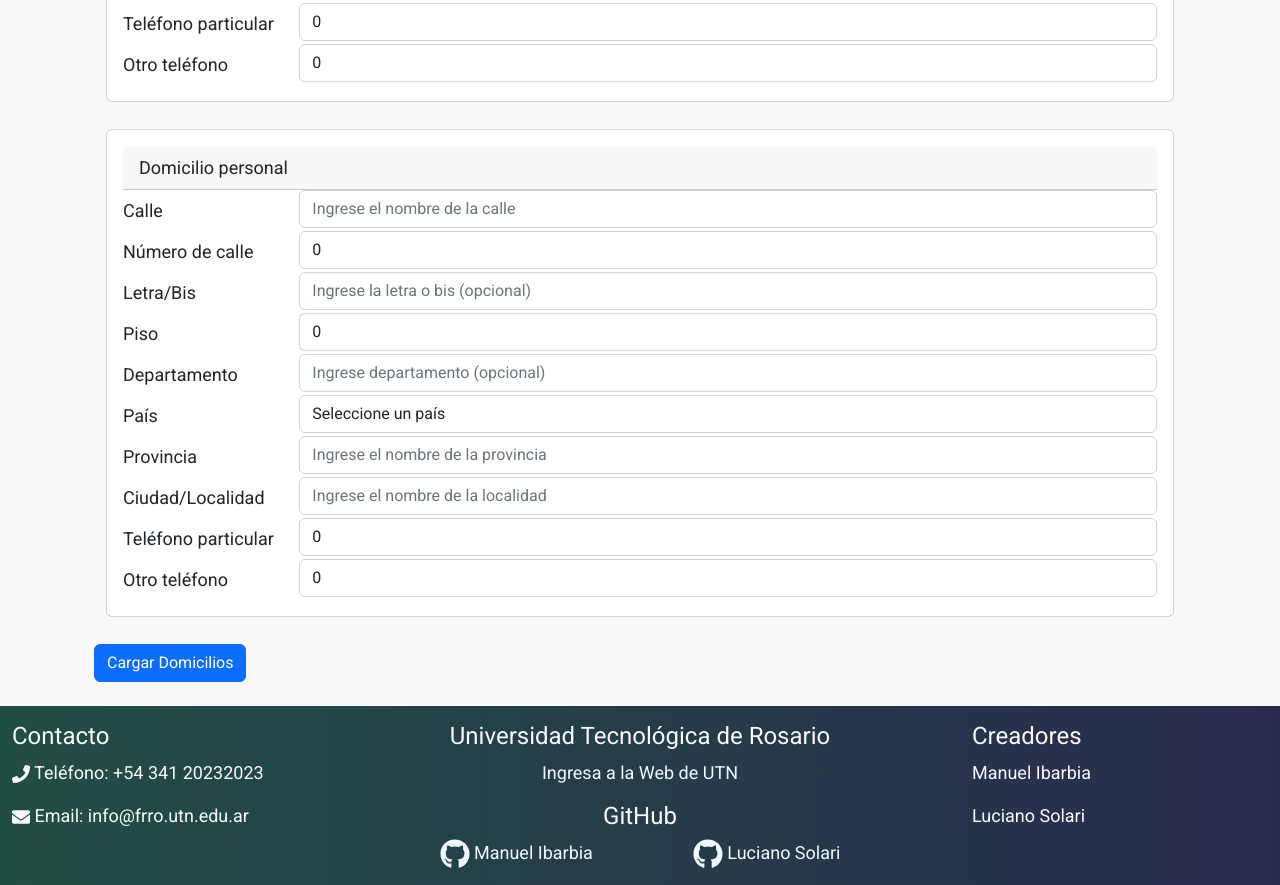
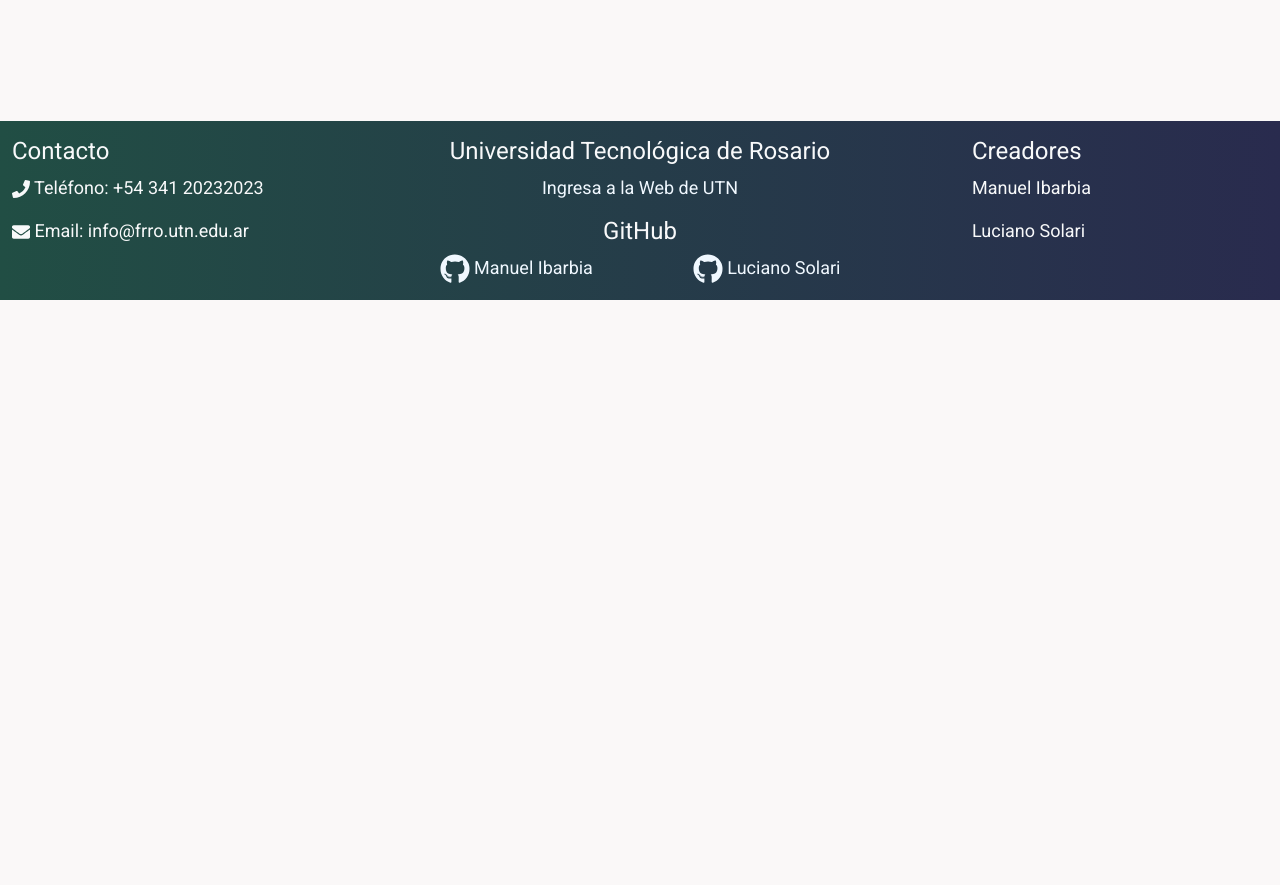
Before and after one commit to Lucianosolari/BolsaDeTrabajo, a React (Vite) app in the folder BolsaDeTrabajo/: page /addressStudent in a window 1280 px wide. Shown: the part 500-1385 px from the top of the page. After the commit the page ends 800 px from the top, so only its background shows below. Built offline with nearby package versions, Linux system fonts and the light colour scheme.

Commit message:
Formulario de address y otros cambios

```diff
--- a/BolsaDeTrabajo/src/api.jsx
+++ b/BolsaDeTrabajo/src/api.jsx
@@ -272,7 +272,7 @@ export async function createStudent(studentData) {
   }
 }
 
-export async function updateStudentAddressInfo(token, addressData) {
+export async function updateStudentAddressInfo({ token, addressData }) {
   try {
     const response = await fetch(`${DB_DOMAIN}/Student/addStudentAdressInfo`, {
       method: "PUT",
@@ -280,14 +280,35 @@ export async function updateStudentAddressInfo(token, addressData) {
         "Content-Type": "application/json",
         Authorization: `Bearer ${token}`,
       },
-      body: JSON.stringify(addressData),
+      body: JSON.stringify({
+        familyStreet: addressData.familyStreet,
+        familyStreetNumber: addressData.familyStreetNumber,
+        familyStreetLetter: addressData.familyStreetLetter,
+        familyFloor: addressData.familyFloor,
+        familyDepartment: addressData.familyDepartment,
+        familyCountry: addressData.familyCountry,
+        familyProvince: addressData.familyProvince,
+        familyLocation: addressData.familyLocation,
+        familyPersonalPhone: addressData.familyPersonalPhone,
+        familyOtherPhone: addressData.familyOtherPhone,
+
+        personalStreet: addressData.personalStreet,
+        personalStreetNumber: addressData.personalStreetNumber,
+        personalStreetLetter: addressData.personalStreetLetter,
+        personalFloor: addressData.personalFloor,
+        personalDepartment: addressData.personalDepartment,
+        personalCountry: addressData.personalCountry,
+        personalProvince: addressData.personalProvince,
+        personalLocation: addressData.personalLocation,
+        personalPersonalPhone: addressData.personalPersonalPhone,
+        personalOtherPhone: addressData.personalOtherPhone
+      }),
     });
-
     if (!response.ok) {
-      const data = await response.json();
-      throw new Error(data.error);
+      const errorResponse = await response.text();
+      const errorMessage = errorResponse || "Error desconocido";
+      throw new Error(errorMessage);
     }
-
     const data = await response.json();
     return data;
   } catch (error) {
--- a/BolsaDeTrabajo/src/components/NavBar/StudentMenu.jsx
+++ b/BolsaDeTrabajo/src/components/NavBar/StudentMenu.jsx
@@ -48,11 +48,7 @@ const StudentMenu = () => {
         </Dropdown.Toggle>
 
         <Dropdown.Menu>
-          <Dropdown.Item
-            as={Link}
-            to="/addressStudent"
-            style={{ margin: "0px" }}
-          >
+          <Dropdown.Item as={Link} to="/addressStudent" style={{ margin: "0px" }}>
             <FaUser className="mr-2" /> Domicilio
           </Dropdown.Item>
           <Dropdown.Item
--- a/BolsaDeTrabajo/src/components/Offers/Offers.jsx
+++ b/BolsaDeTrabajo/src/components/Offers/Offers.jsx
@@ -51,7 +51,7 @@ function Offers() {
 
   return (
     <Container style={{ marginBlock: "20px" }}>
-      {user.UserType === 'Student' ? (
+      {user && user.userType === 'Student' ? (
         offersData.length > 0 ? (
           <h1>¡Estas son las ofertas que tenemos para vos!</h1>
         ) : (
--- a/BolsaDeTrabajo/src/components/Students/AddressForm.jsx
+++ b/BolsaDeTrabajo/src/components/Students/AddressForm.jsx
@@ -12,7 +12,9 @@ import { useContext } from "react";
 import { updateStudentAddressInfo } from "../../api";
 import { UserContext } from "../../context/UserContext";
 
-export default function AddressForm() {
+const AddressForm = () => {
+  const { user } = useContext(UserContext);
+
   const [personalStreet, setPersonalStreet] = useState("");
   const [personalStreetNumber, setPersonalStreetNumber] = useState(0);
   const [personalStreetLetter, setPersonalStreetLetter] = useState("");
@@ -37,13 +39,10 @@ export default function AddressForm() {
 
   const [showAlert, setShowAlert] = useState("");
   const [showAlertValidation, setShowAlertValidation] = useState(false);
-  const [error, setError] = useState("");
+  const [apiError, setApiError] = useState("");
 
-  const { user } = useContext(UserContext);
-
-  const handleClickUpdateStudentAddressInfo = async (e) => {
-    e.preventDefault();
-    try {
+  const handleClickUpdateStudentAddressInfo = async (event) => {
+    event.preventDefault();
     if (
       !familyStreet ||
       !familyStreetNumber ||
@@ -64,9 +63,11 @@ export default function AddressForm() {
       return;
     }
     setShowAlert(false);
-      setError(false);
-
-      const data = await updateStudentAddressInfo(user.token, {
+    setApiError(false);
+    try {
+      const data = await updateStudentAddressInfo({
+        token: user.token,
+          addressData: {
           familyStreet: familyStreet,
           familyStreetNumber: familyStreetNumber,
           familyStreetLetter: familyStreetLetter,
@@ -87,16 +88,16 @@ export default function AddressForm() {
           personalLocation: personalLocation,
           personalPersonalPhone: personalPersonalPhone,
           personalOtherPhone: personalOtherPhone,
-      });
-
+      }});
       setShowAlert(true);
     } catch (error) {
-      setError(error);
+      setApiError(error.message);
     }
   };
 
   return (
     <>
+    {user && user.userType === 'Student' ? (
       <Container className="my-4">
       <div className="container">
         <Card>
@@ -127,7 +128,7 @@ export default function AddressForm() {
                   placeholder="Ingrese el número de la calle"
                   value={familyStreetNumber}
                   onChange={(e) =>
-                      setFamilyStreetNumber(parseInt(e.target.value))
+                    setFamilyStreetNumber(e.target.value)
                   }
                 />
               </Col>
@@ -286,7 +287,7 @@ export default function AddressForm() {
                   placeholder="Ingrese el número de la calle"
                   value={personalStreetNumber}
                   onChange={(e) =>
-                      setPersonalStreetNumber(parseInt(e.target.value))
+                    setPersonalStreetNumber(e.target.value)
                   }
                 />
               </Col>
@@ -315,7 +316,7 @@ export default function AddressForm() {
                   type="number"
                   placeholder="Ingrese el número de piso (opcional)"
                   value={personalFloor}
-                    onChange={(e) => setPersonalFloor(parseInt(e.target.value))}
+                  onChange={(e) => setPersonalFloor(e.target.value)}
                 />
               </Col>
             </Form.Group>
@@ -391,7 +392,7 @@ export default function AddressForm() {
                   placeholder="Ingrese su número de teléfono particular"
                   value={personalPersonalPhone}
                   onChange={(e) =>
-                      setPersonalPersonalPhone(parseInt(e.target.value))
+                    setPersonalPersonalPhone(e.target.value)
                   }
                 />
               </Col>
@@ -407,7 +408,7 @@ export default function AddressForm() {
                   placeholder="Ingrese otro número de teléfono (opcional)"
                   value={personalOtherPhone}
                   onChange={(e) =>
-                      setPersonalOtherPhone(parseInt(e.target.value))
+                    setPersonalOtherPhone(e.target.value)
                   }
                 />
               </Col>
@@ -436,16 +437,16 @@ export default function AddressForm() {
         </Alert>
       )}
 
-        {error && (
-          <Alert variant="danger" onClose={() => setError("")} dismissible>
-            {" "}
-            Error al actualizar la información de dirección: {error.message}
-          </Alert>
-        )}
+      {apiError && (<Alert variant="danger" onClose={() => setApiError("")} dismissible>{apiError}</Alert>)}
       <Button onClick={handleClickUpdateStudentAddressInfo}>
         Cargar Domicilios
       </Button>
     </Container>
+    ):
+      <p>Debe iniciar sesión como estudiante</p>
+    }
+
     </>
   );
 }
+export default AddressForm;
```
Lines whose indentation alone changed are shown as unchanged.
